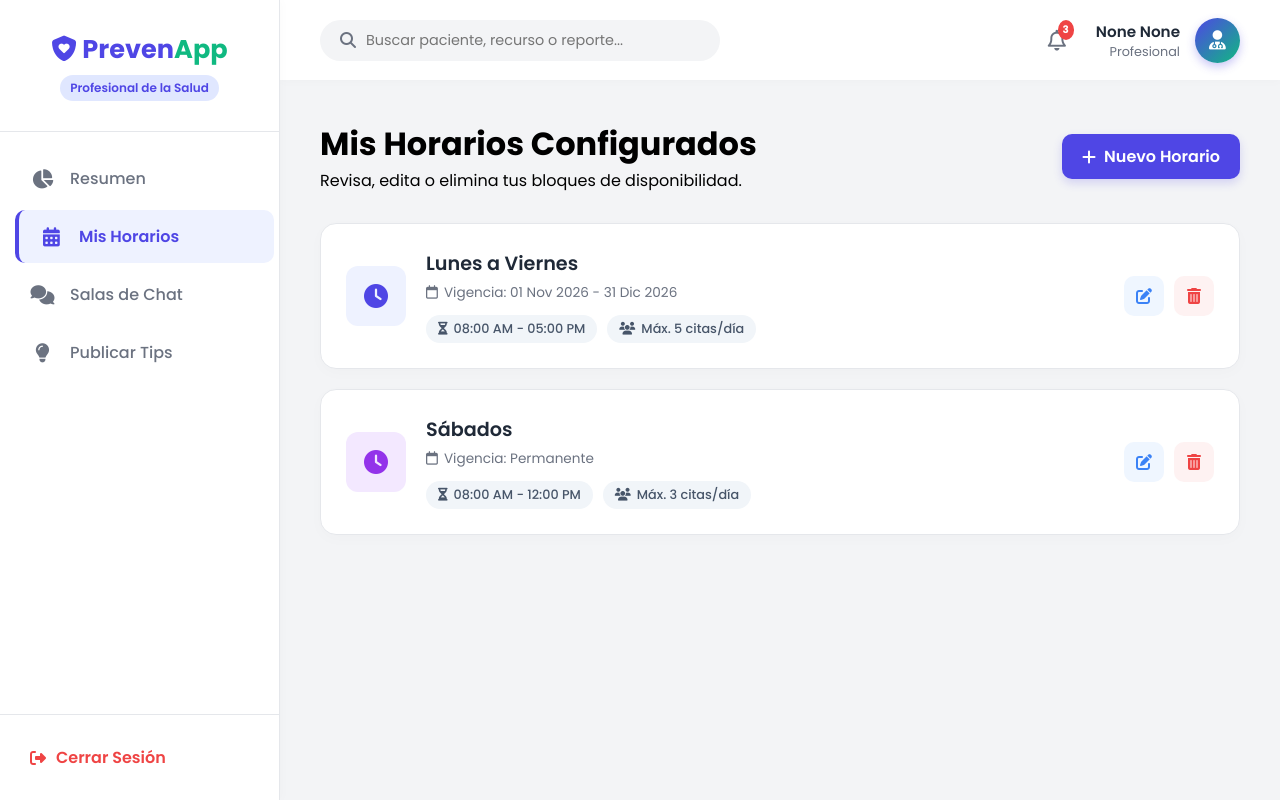
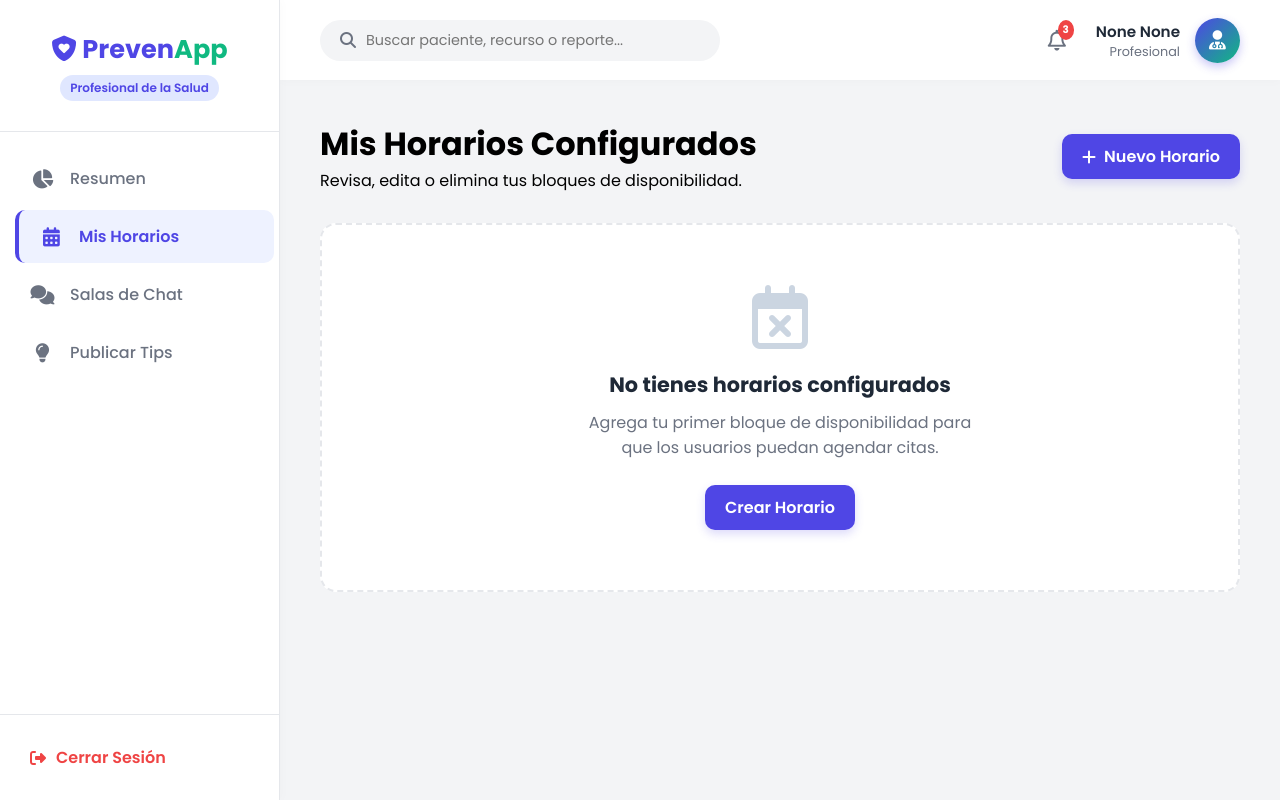
Before and after one commit to Preven-App/PrevenApp-Develop-, a Django app: page /dashboard/profesional/mis-horarios/ in a window 1280 px wide. Run offline with Django 5.2, Linux system fonts and the light colour scheme; the visitor is signed in with stand-in values (Sample User, id 1); data that the repository does not hold is empty.

Commit message:
feat(horarios): implementar guardado, visualización y eliminación de horarios
- Se agregaron los campos 'fecha_inicio' y 'fecha_fin' al modelo HorarioProfesional.
- Se implementó la lógica en views.py para guardar los días seleccionados en la base de datos.
- Se reemplazaron las tarjetas estáticas en ver_horarios.html por un bucle dinámico de Django.
- Se creó la vista y ruta para eliminar un horario específico.
- Fix: Se importó correctamente 'get_object_or_404' en views.py para evitar el NameError.

```diff
--- a/src/app_prevenapp/models.py
+++ b/src/app_prevenapp/models.py
@@ -180,11 +180,16 @@ class Cita(models.Model):
 class HorarioProfesional(models.Model):
     idHorario_Profesional = models.AutoField(primary_key=True)
     profesional = models.ForeignKey(Profesional, on_delete=models.CASCADE, db_column='Profesional_idProfesional')
+    fecha_inicio = models.DateField(null=True, blank=True) # <-- Nuevo campo
+    fecha_fin = models.DateField(null=True, blank=True)    # <-- Nuevo campo
     dias_semana = models.CharField(max_length=100, null=True, blank=True)
     hora_inicio = models.TimeField(null=True, blank=True)
     hora_fin = models.TimeField(null=True, blank=True)
     num_citas = models.IntegerField(null=True, blank=True)
     notificaciones_activas = models.BooleanField(default=True)
+
+    def __str__(self):
+        return f"{self.dias_semana} - {self.profesional.usuario.nombres}"
 
 # ==========================================
 # 5. INQUIETUDES Y REPORTES
--- a/src/app_prevenapp/templates/app_prevenapp/ver_horarios.html
+++ b/src/app_prevenapp/templates/app_prevenapp/ver_horarios.html
@@ -90,67 +90,75 @@
 
 
 
-                <!-- Tarjeta de Horario 1 -->
+                            <div class="horarios-list animate-up delay-1">
+
+                <!-- Bucle de Django para mostrar los horarios reales -->
+                {% for horario in horarios %}
                 <div class="horario-card">
                     <div class="horario-info">
-                        <div class="horario-icon">
+                        <div class="horario-icon {% if forloop.counter|divisibleby:2 %}bg-purple-light{% endif %}">
                             <i class="fa-solid fa-clock"></i>
                         </div>
                         <div class="horario-details">
-                            <h3>Lunes a Viernes</h3>
-                            <p><i class="fa-regular fa-calendar"></i> Vigencia: 01 Nov 2026 - 31 Dic 2026</p>
+                            <!-- Mostramos el día -->
+                            <h3>{{ horario.dias_semana }}</h3>
+
+                            <!-- Formateamos las fechas -->
+                            <p>
+                                <i class="fa-regular fa-calendar"></i>
+                                Vigencia:
+                                {% if horario.fecha_inicio %}
+                                    {{ horario.fecha_inicio|date:"d M Y" }}
+                                    {% if horario.fecha_fin %} - {{ horario.fecha_fin|date:"d M Y" }}{% else %} - Permanente{% endif %}
+                                {% else %}
+                                    Permanente
+                                {% endif %}
+                            </p>
+
                             <div class="tags">
-                                <span class="tag"><i class="fa-solid fa-hourglass-half"></i> 08:00 AM - 05:00 PM</span>
-                                <span class="tag"><i class="fa-solid fa-users"></i> Máx. 5 citas/día</span>
+                                <!-- Formateamos las horas a formato AM/PM -->
+                                <span class="tag">
+                                    <i class="fa-solid fa-hourglass-half"></i>
+                                    {{ horario.hora_inicio|time:"h:i A" }} - {{ horario.hora_fin|time:"h:i A" }}
+                                </span>
+                                <span class="tag">
+                                    <i class="fa-solid fa-users"></i>
+                                    Máx. {{ horario.num_citas }} citas/día
+                                </span>
                             </div>
                         </div>
                     </div>
+
                     <div class="horario-actions">
-                        <!-- Botón Editar -->
+                        <!-- Botón Editar (Puedes pasar el ID del horario en la URL para editarlo en un futuro) -->
                         <a href="{% url 'configurar_horario' %}" class="btn-icon btn-edit" title="Editar">
                             <i class="fa-solid fa-pen-to-square"></i>
                         </a>
-                        <!-- Botón Eliminar -->
-                        <button onclick="confirmarEliminacion()" class="btn-icon btn-delete" title="Eliminar">
-                            <i class="fa-solid fa-trash-can"></i>
-                        </button>
+
+                        <!-- Botón Eliminar usando un formulario POST (Más seguro) -->
+                        <form action="{% url 'eliminar_horario' horario.idHorario_Profesional %}" method="POST" style="display:inline;">
+                            {% csrf_token %}
+                            <button type="submit" class="btn-icon btn-delete" title="Eliminar" onclick="return confirm('¿Estás seguro de eliminar este horario?');">
+                                <i class="fa-solid fa-trash-can"></i>
+                            </button>
+                        </form>
                     </div>
                 </div>
+                {% empty %}
 
-                <!-- Tarjeta de Horario 2 -->
-                <div class="horario-card">
-                    <div class="horario-info">
-                        <div class="horario-icon bg-purple-light">
-                            <i class="fa-solid fa-clock"></i>
-                        </div>
-                        <div class="horario-details">
-                            <h3>Sábados</h3>
-                            <p><i class="fa-regular fa-calendar"></i> Vigencia: Permanente</p>
-                            <div class="tags">
-                                <span class="tag"><i class="fa-solid fa-hourglass-half"></i> 08:00 AM - 12:00 PM</span>
-                                <span class="tag"><i class="fa-solid fa-users"></i> Máx. 3 citas/día</span>
-                            </div>
-                        </div>
-                    </div>
-                    <div class="horario-actions">
-                        <a href="{% url 'configurar_horario' %}" class="btn-icon btn-edit" title="Editar">
-                            <i class="fa-solid fa-pen-to-square"></i>
-                        </a>
-                        <button onclick="confirmarEliminacion()" class="btn-icon btn-delete" title="Eliminar">
-                            <i class="fa-solid fa-trash-can"></i>
-                        </button>
-                    </div>
-                </div>
-
-                <!-- ESTADO VACÍO (Se muestra si no hay horarios) -->
-                <!--
+                <!-- ESTADO VACÍO: Se muestra si la lista 'horarios' está vacía -->
                 <div class="empty-state">
                     <i class="fa-regular fa-calendar-xmark"></i>
                     <h3>No tienes horarios configurados</h3>
                     <p>Agrega tu primer bloque de disponibilidad para que los usuarios puedan agendar citas.</p>
                     <a href="{% url 'configurar_horario' %}" class="btn btn-primary">Crear Horario</a>
                 </div>
-                -->
+
+                {% endfor %}
+
+
+
+
 
             </div>
         </div>
--- a/src/app_prevenapp/urls.py
+++ b/src/app_prevenapp/urls.py
@@ -12,4 +12,5 @@ urlpatterns = [
     path('accounts/', include('allauth.urls')),
     path('dashboard/profesional/mis-horarios/', views.ver_horarios, name='ver_horarios'),
     path('dashboard/profesional/perfil/', views.perfil_profesional, name='perfil_profesional'),
+    path('dashboard/profesional/horario/eliminar/<int:id>/', views.eliminar_horario, name='eliminar_horario'),
 ]
--- a/src/app_prevenapp/views.py
+++ b/src/app_prevenapp/views.py
@@ -4,8 +4,9 @@ from django.contrib import messages
 from django.db import transaction  # <-- IMPORTANTE: Importar esto
 from django.shortcuts import redirect, render
 
-from .models import Especialidad, Profesional, Rol, Usuario
+from .models import Especialidad, HorarioProfesional, Profesional, Rol, Usuario
 from django.contrib.auth.decorators import login_required
+from django.shortcuts import render, redirect, get_object_or_404
 
 def landing_page(request):
     return render(request, 'app_prevenapp/landing.html')
@@ -163,12 +164,74 @@ def dashboard_profesional(request):
 
 @login_required(login_url='login')
 def configurar_horario(request):
-    # Aquí a futuro irá la lógica para guardar el horario en la BD
+
+    # Obtenemos el perfil del profesional logueado
+    profesional = request.user.profesional
+
+    if request.method == 'POST':
+        # 1. Capturamos las fechas globales
+        fecha_inicio = request.POST.get('fecha_inicio')
+        fecha_fin = request.POST.get('fecha_fin')
+
+        # Si la fecha fin viene vacía, guardamos None en la BD
+        if not fecha_fin:
+            fecha_fin = None
+
+        # 2. Definimos los días de la semana para iterar
+        dias = ['lunes', 'martes', 'miercoles', 'jueves', 'viernes', 'sabado', 'domingo']
+        dias_guardados = 0
+
+        # 3. Iteramos sobre cada día
+        for dia in dias:
+            # Verificamos si el checkbox de ese día fue marcado (envía "1")
+            if request.POST.get(f'{dia}_activo') == '1':
+                hora_inicio = request.POST.get(f'{dia}_inicio')
+                hora_fin = request.POST.get(f'{dia}_fin')
+                num_citas = request.POST.get(f'{dia}_citas')
+
+                # Guardamos el día en la base de datos
+                HorarioProfesional.objects.create(
+                    profesional=profesional,
+                    fecha_inicio=fecha_inicio,
+                    fecha_fin=fecha_fin,
+                    dias_semana=dia.capitalize(), # Ej: "Lunes"
+                    hora_inicio=hora_inicio,
+                    hora_fin=hora_fin,
+                    num_citas=num_citas
+                )
+                dias_guardados += 1
+
+        # 4. Mostramos mensaje de éxito
+        if dias_guardados > 0:
+            messages.success(request, f'¡Éxito! Se guardaron {dias_guardados} días de disponibilidad.')
+            return redirect('ver_horarios') # Redirigimos a la lista de horarios
+        else:
+            messages.error(request, 'Debes activar al menos un día para guardar un horario.')
+            return redirect('configurar_horario')
+
     return render(request, 'app_prevenapp/configurar_horario.html')
 
 @login_required(login_url='login')
 def ver_horarios(request):
-    return render(request, 'app_prevenapp/ver_horarios.html')
+    try:
+        # Obtenemos el perfil del profesional
+        profesional = request.user.profesional
+
+        # Buscamos todos sus horarios en la BD (ordenados por ID)
+        horarios = HorarioProfesional.objects.filter(profesional=profesional).order_by('idHorario_Profesional')
+    except Exception:
+        # Si por alguna razón no tiene perfil de profesional, enviamos una lista vacía
+        horarios = []
+
+    # Enviamos la variable 'horarios' al HTML
+    return render(request, 'app_prevenapp/ver_horarios.html', {'horarios': horarios})
+
+
+@login_required(login_url='login')
+def eliminar_horario(request, id):
+    horario = get_object_or_404(HorarioProfesional, idHorario_Profesional=id, profesional=request.user.profesional)
+    horario.delete()
+    return redirect('ver_horarios')
 
 @login_required(login_url='login')
 def perfil_profesional(request):
```
Also changed, not shown: src/app_prevenapp/templates/app_prevenapp/configurar_horario.html (+30 -0 lines), src/static/css/ver_horarios.html (deleted, +0 -202 lines), src/app_prevenapp/migrations/0003_horarioprofesional_fecha_fin_and_more.py (added).
